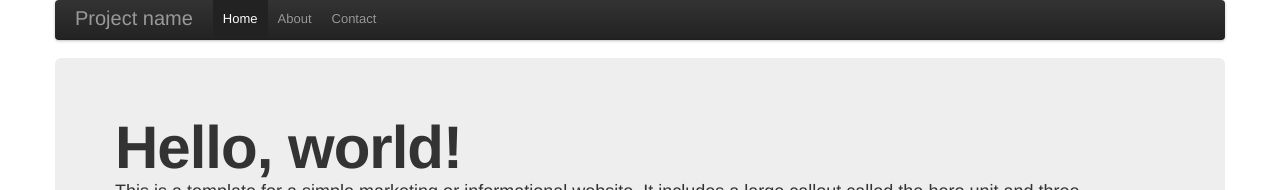
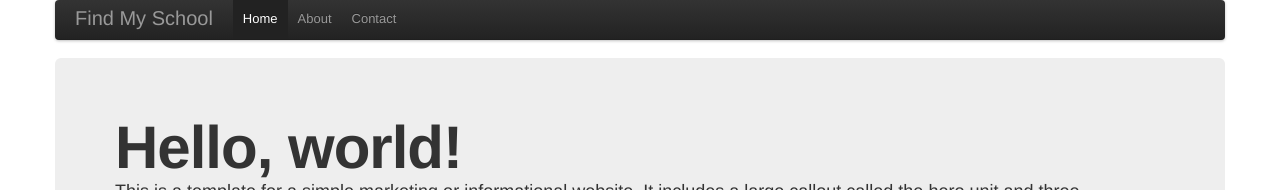
Before and after one commit to munenedenis/FindMySchool, a Jekyll site: the page built from index.html, in a window 1280 px wide. Shown: the top 190 px of the page. Built offline with Jekyll 4.4.1, drawn with Linux system fonts in a browser that asks for light colours; nearby versions of some CDN libraries.

Commit message:
Added "Find My School" as title.

```diff
--- a/_layouts/default.html
+++ b/_layouts/default.html
@@ -28,7 +28,7 @@
 					<span class="icon-bar"></span>
 					<span class="icon-bar"></span>
 				</a>
-				<a class="brand" href="#">Project name</a>
+				<a class="brand" href="#">Find My School</a>
 				<div class="nav-collapse">
 					<ul class="nav">
 						<li class="active"><a href="#">Home</a></li>
```
